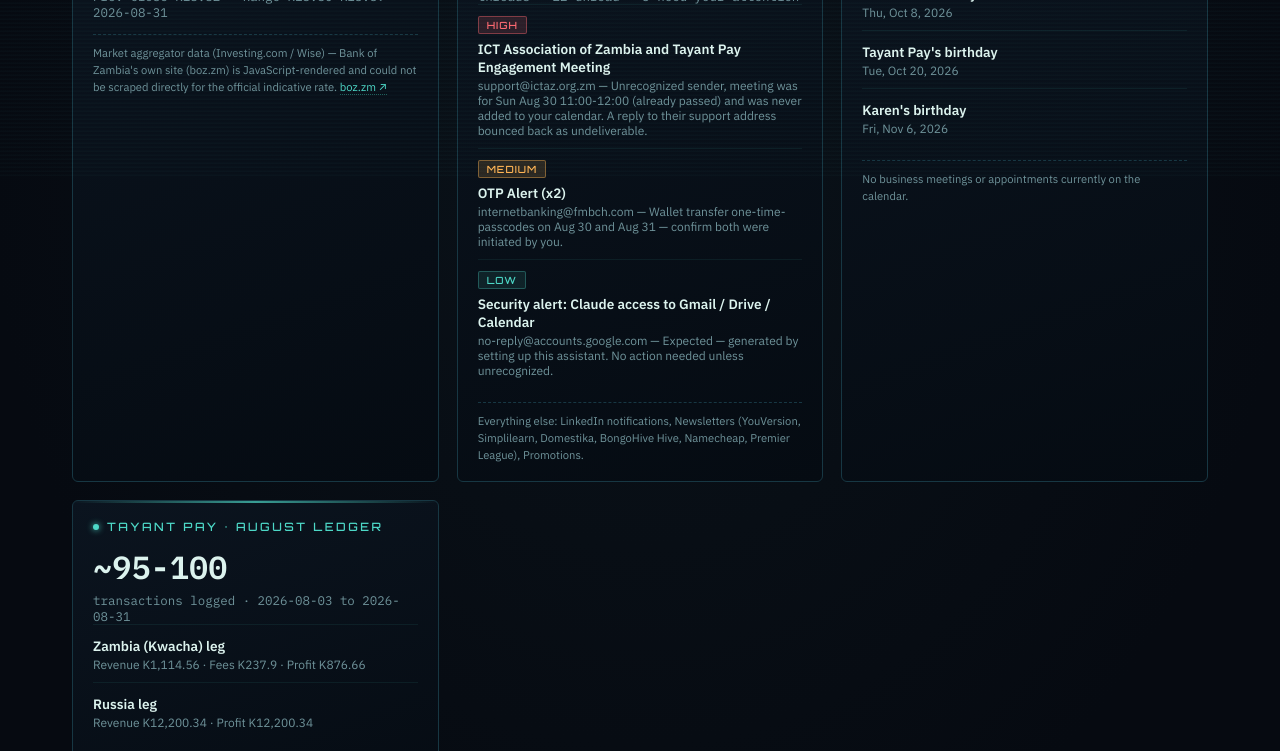
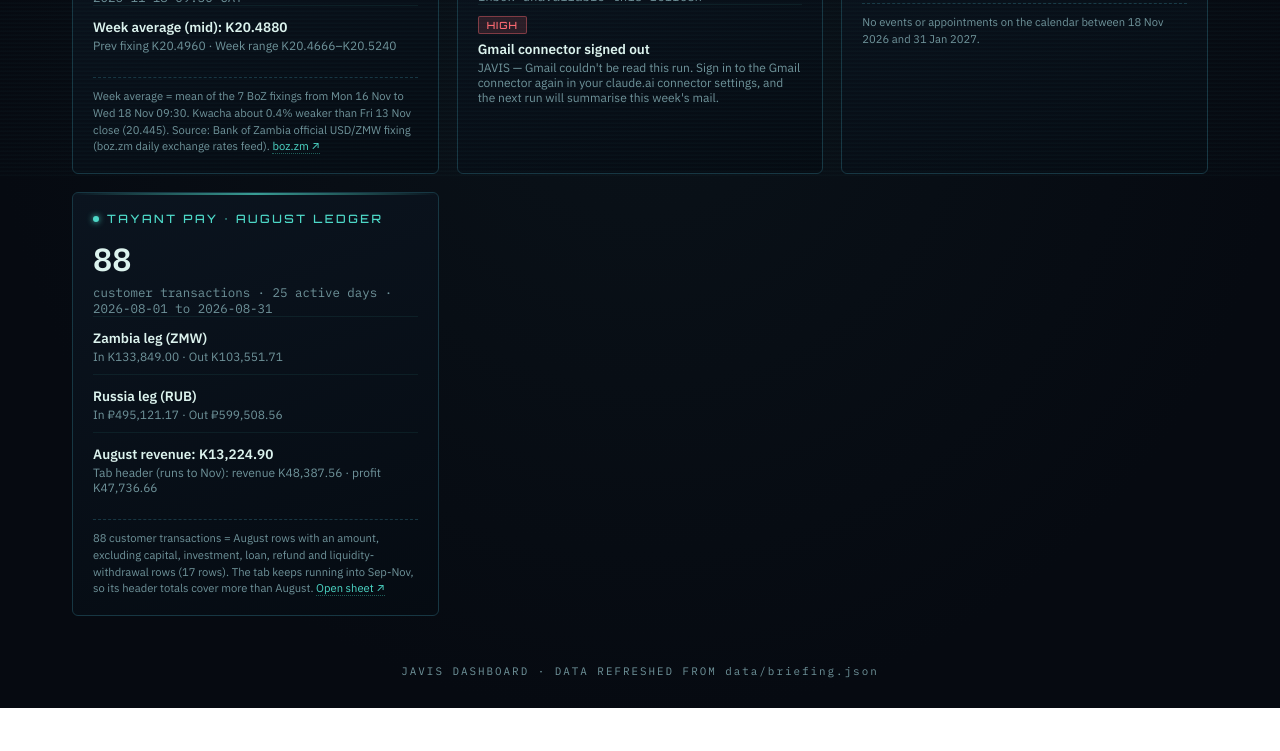
Before and after one commit to Lordsubz/Javis-sandbox, a plain HTML site: page index.html in a window 1280 px wide. Shown: the part 624-1375 px from the top of the page. After the commit the page ends 1332 px from the top, so only its background shows below. Drawn offline with Linux system fonts and the light colour scheme.

Commit message:
Refresh JAVIS briefing for 2026-11-18 and play ElevenLabs narration on wake
- USD/ZMW now from Bank of Zambia's official daily fixing feed (mid 20.5240, week avg 20.488)
- Calendar clear through Jan 2027; Gmail connector was signed out this run
- Tayant Pay August tab: 88 customer transactions, K13,224.90 revenue
- Render code updated for new fields; wake trigger plays audio/briefing-2026-11-18.mp3

Co-Authored-By: Claude Opus 5.5 <noreply@anthropic.com>
Claude-Session: https://claude.ai/code/session_0121AgKMNfMu6iW5EBhVFSvN

```diff
--- a/data/briefing.json
+++ b/data/briefing.json
@@ -1,62 +1,67 @@
 {
-  "generatedAt": "2026-08-31T13:15:00Z",
+  "generatedAt": "2026-11-18T08:45:00Z",
   "ownerEmail": "subilosichembe180@gmail.com",
   "forex": {
     "pair": "USD/ZMW",
-    "rate": 18.89,
-    "previousClose": 18.82,
-    "dayRange": { "low": 18.80, "high": 18.89 },
-    "asOf": "2026-08-31",
-    "source": "Market aggregator data (Investing.com / Wise) — Bank of Zambia's own site (boz.zm) is JavaScript-rendered and could not be scraped directly for the official indicative rate.",
+    "rate": 20.524,
+    "buying": 20.499,
+    "selling": 20.549,
+    "previousClose": 20.496,
+    "weekAverageMid": 20.488,
+    "dayRange": {
+      "low": 20.4666,
+      "high": 20.524
+    },
+    "asOf": "2026-11-18 09:30 CAT",
+    "source": "Bank of Zambia official USD/ZMW fixing (boz.zm daily exchange rates feed)",
     "sourceUrl": "https://www.boz.zm/average-exchange-rates.htm",
-    "note": "Check boz.zm directly for the Bank of Zambia's officially published mid-rate."
+    "note": "Week average = mean of the 7 BoZ fixings from Mon 16 Nov to Wed 18 Nov 09:30. Kwacha about 0.4% weaker than Fri 13 Nov close (20.445)."
   },
   "email": {
-    "windowLabel": "since Monday (this week so far)",
-    "totalThreads": 201,
-    "unreadCount": 22,
+    "windowLabel": "since Monday 16 Nov (this week so far)",
+    "totalThreads": null,
+    "unreadCount": null,
     "needsAttention": [
       {
-        "subject": "ICT Association of Zambia and Tayant Pay Engagement Meeting",
-        "from": "support@ictaz.org.zm",
-        "reason": "Unrecognized sender, meeting was for Sun Aug 30 11:00-12:00 (already passed) and was never added to your calendar. A reply to their support address bounced back as undeliverable.",
+        "subject": "Gmail connector signed out",
+        "from": "JAVIS",
+        "reason": "Gmail couldn't be read this run. Sign in to the Gmail connector again in your claude.ai connector settings, and the next run will summarise this week's mail.",
         "priority": "high"
-      },
-      {
-        "subject": "OTP Alert (x2)",
-        "from": "internetbanking@fmbch.com",
-        "reason": "Wallet transfer one-time-passcodes on Aug 30 and Aug 31 — confirm both were initiated by you.",
-        "priority": "medium"
-      },
-      {
-        "subject": "Security alert: Claude access to Gmail / Drive / Calendar",
-        "from": "no-reply@accounts.google.com",
-        "reason": "Expected — generated by setting up this assistant. No action needed unless unrecognized.",
-        "priority": "low"
       }
     ],
-    "lowPriorityCategories": ["LinkedIn notifications", "Newsletters (YouVersion, Simplilearn, Domestika, BongoHive Hive, Namecheap, Premier League)", "Promotions"]
+    "lowPriorityCategories": []
   },
   "calendar": {
     "calendarId": "subilosichembe180@gmail.com",
     "timeZone": "Africa/Maputo",
-    "upcoming": [
-      { "summary": "Britney's birthday", "start": "2026-09-04T10:00:00+02:00", "allDay": false },
-      { "summary": "Lawson's birthday", "start": "2026-10-08", "allDay": true },
-      { "summary": "Tayant Pay's birthday", "start": "2026-10-20", "allDay": true },
-      { "summary": "Karen's birthday", "start": "2026-11-06", "allDay": true }
-    ],
-    "note": "No business meetings or appointments currently on the calendar."
+    "upcoming": [],
+    "note": "No events or appointments on the calendar between 18 Nov 2026 and 31 Jan 2027."
   },
   "tayantPay": {
     "sourceFile": "pheonix Tayant transaction records",
     "sourceFileUrl": "https://docs.google.com/spreadsheets/d/1Uo19c6aqz1Ntb1RqragtEmLX-6JwHzZUMxyFRTaz_RU/edit",
     "tab": "August",
-    "period": "2026-08-03 to 2026-08-31",
-    "approxTransactionCount": "95-100",
-    "zambiaLeg": { "currency": "ZMW", "revenue": 1114.56, "fees": 237.90, "profit": 876.66 },
-    "russiaLeg": { "currency": "ZMW-equivalent", "revenue": 12200.34, "fees": 0, "profit": 12200.34 },
-    "closingBalanceZMW": 110626.56,
-    "note": "Manually-maintained ledger; transaction count is an estimate from raw row counts, not a formula in the sheet."
-  }
+    "period": "2026-08-01 to 2026-08-31",
+    "approxTransactionCount": "88",
+    "activeDays": 25,
+    "zambiaLeg": {
+      "currency": "ZMW",
+      "inflow": 133849.0,
+      "outflow": 103551.71
+    },
+    "russiaLeg": {
+      "currency": "RUB",
+      "inflow": 495121.17,
+      "outflow": 599508.56
+    },
+    "augustRevenueZMW": 13224.9,
+    "tabHeaderTotals": {
+      "revenueZMW": 48387.56,
+      "feesZMW": 650.9,
+      "profitZMW": 47736.66,
+      "russiaRevenue": 12200.34
+    },
+    "note": "88 customer transactions = August rows with an amount, excluding capital, investment, loan, refund and liquidity-withdrawal rows (17 rows). The tab keeps running into Sep-Nov, so its header totals cover more than August."
+  },
+  "audioUrl": "audio/briefing-2026-11-18.mp3"
 }
--- a/index.html
+++ b/index.html
@@ -170,65 +170,70 @@
 // Fallback copy of data/briefing.json for when the page is opened via file://
 // (local fetch() is blocked by CORS in that mode). Keep in sync with data/briefing.json.
 window.__EMBEDDED_BRIEFING__ = {
-  "generatedAt": "2026-08-31T13:15:00Z",
+  "generatedAt": "2026-11-18T08:45:00Z",
+  "audioUrl": "audio/briefing-2026-11-18.mp3",
   "ownerEmail": "subilosichembe180@gmail.com",
   "forex": {
     "pair": "USD/ZMW",
-    "rate": 18.89,
-    "previousClose": 18.82,
-    "dayRange": { "low": 18.80, "high": 18.89 },
-    "asOf": "2026-08-31",
-    "source": "Market aggregator data (Investing.com / Wise) — Bank of Zambia's own site (boz.zm) is JavaScript-rendered and could not be scraped directly for the official indicative rate.",
+    "rate": 20.524,
+    "buying": 20.499,
+    "selling": 20.549,
+    "previousClose": 20.496,
+    "weekAverageMid": 20.488,
+    "dayRange": {
+      "low": 20.4666,
+      "high": 20.524
+    },
+    "asOf": "2026-11-18 09:30 CAT",
+    "source": "Bank of Zambia official USD/ZMW fixing (boz.zm daily exchange rates feed)",
     "sourceUrl": "https://www.boz.zm/average-exchange-rates.htm",
-    "note": "Check boz.zm directly for the Bank of Zambia's officially published mid-rate."
+    "note": "Week average = mean of the 7 BoZ fixings from Mon 16 Nov to Wed 18 Nov 09:30. Kwacha about 0.4% weaker than Fri 13 Nov close (20.445)."
   },
   "email": {
-    "windowLabel": "since Monday (this week so far)",
-    "totalThreads": 201,
-    "unreadCount": 22,
+    "windowLabel": "since Monday 16 Nov (this week so far)",
+    "totalThreads": null,
+    "unreadCount": null,
     "needsAttention": [
       {
-        "subject": "ICT Association of Zambia and Tayant Pay Engagement Meeting",
-        "from": "support@ictaz.org.zm",
-        "reason": "Unrecognized sender, meeting was for Sun Aug 30 11:00-12:00 (already passed) and was never added to your calendar. A reply to their support address bounced back as undeliverable.",
+        "subject": "Gmail connector signed out",
+        "from": "JAVIS",
+        "reason": "Gmail couldn't be read this run. Sign in to the Gmail connector again in your claude.ai connector settings, and the next run will summarise this week's mail.",
         "priority": "high"
-      },
-      {
-        "subject": "OTP Alert (x2)",
-        "from": "internetbanking@fmbch.com",
-        "reason": "Wallet transfer one-time-passcodes on Aug 30 and Aug 31 — confirm both were initiated by you.",
-        "priority": "medium"
-      },
-      {
-        "subject": "Security alert: Claude access to Gmail / Drive / Calendar",
-        "from": "no-reply@accounts.google.com",
-        "reason": "Expected — generated by setting up this assistant. No action needed unless unrecognized.",
-        "priority": "low"
       }
     ],
-    "lowPriorityCategories": ["LinkedIn notifications", "Newsletters (YouVersion, Simplilearn, Domestika, BongoHive Hive, Namecheap, Premier League)", "Promotions"]
+    "lowPriorityCategories": []
   },
   "calendar": {
     "calendarId": "subilosichembe180@gmail.com",
     "timeZone": "Africa/Maputo",
-    "upcoming": [
-      { "summary": "Britney's birthday", "start": "2026-09-04T10:00:00+02:00", "allDay": false },
-      { "summary": "Lawson's birthday", "start": "2026-10-08", "allDay": true },
-      { "summary": "Tayant Pay's birthday", "start": "2026-10-20", "allDay": true },
-      { "summary": "Karen's birthday", "start": "2026-11-06", "allDay": true }
-    ],
-    "note": "No business meetings or appointments currently on the calendar."
+    "upcoming": [],
+    "note": "No events or appointments on the calendar between 18 Nov 2026 and 31 Jan 2027."
   },
   "tayantPay": {
     "sourceFile": "pheonix Tayant transaction records",
     "sourceFileUrl": "https://docs.google.com/spreadsheets/d/1Uo19c6aqz1Ntb1RqragtEmLX-6JwHzZUMxyFRTaz_RU/edit",
     "tab": "August",
-    "period": "2026-08-03 to 2026-08-31",
-    "approxTransactionCount": "95-100",
-    "zambiaLeg": { "currency": "ZMW", "revenue": 1114.56, "fees": 237.90, "profit": 876.66 },
-    "russiaLeg": { "currency": "ZMW-equivalent", "revenue": 12200.34, "fees": 0, "profit": 12200.34 },
-    "closingBalanceZMW": 110626.56,
-    "note": "Manually-maintained ledger; transaction count is an estimate from raw row counts, not a formula in the sheet."
+    "period": "2026-08-01 to 2026-08-31",
+    "approxTransactionCount": "88",
+    "activeDays": 25,
+    "zambiaLeg": {
+      "currency": "ZMW",
+      "inflow": 133849.0,
+      "outflow": 103551.71
+    },
+    "russiaLeg": {
+      "currency": "RUB",
+      "inflow": 495121.17,
+      "outflow": 599508.56
+    },
+    "augustRevenueZMW": 13224.9,
+    "tabHeaderTotals": {
+      "revenueZMW": 48387.56,
+      "feesZMW": 650.9,
+      "profitZMW": 47736.66,
+      "russiaRevenue": 12200.34
+    },
+    "note": "88 customer transactions = August rows with an amount, excluding capital, investment, loan, refund and liquidity-withdrawal rows (17 rows). The tab keeps running into Sep-Nov, so its header totals cover more than August."
   }
 };
 
@@ -255,13 +260,19 @@ function fmtDate(iso, allDay){
 function renderDashboard(d){
   const grid = document.getElementById('grid');
   grid.innerHTML = '';
+  const K = n => 'K' + Number(n).toLocaleString(undefined,{minimumFractionDigits:2, maximumFractionDigits:2});
+  const f = d.forex;
 
   // Forex panel
   grid.appendChild(panel(`
-    <h2><span class="dot"></span>${d.forex.pair} &middot; Bank of Zambia reference</h2>
-    <div class="big-stat">K${d.forex.rate.toFixed(2)}</div>
-    <div class="sub-stat">Prev close K${d.forex.previousClose.toFixed(2)} &middot; Range K${d.forex.dayRange.low.toFixed(2)}&ndash;K${d.forex.dayRange.high.toFixed(2)} &middot; ${d.forex.asOf}</div>
-    <div class="foot-note">${d.forex.source} <a href="${d.forex.sourceUrl}" target="_blank" style="color:var(--accent)">boz.zm &#8599;</a></div>
+    <h2><span class="dot"></span>${f.pair} &middot; Bank of Zambia</h2>
+    <div class="big-stat">K${f.rate.toFixed(4)}</div>
+    <div class="sub-stat">Mid-rate &middot; Buy K${f.buying.toFixed(4)} &middot; Sell K${f.selling.toFixed(4)} &middot; ${f.asOf}</div>
+    <div class="item">
+      <div class="title">Week average (mid): K${f.weekAverageMid.toFixed(4)}</div>
+      <div class="meta">Prev fixing K${f.previousClose.toFixed(4)} &middot; Week range K${f.dayRange.low.toFixed(4)}&ndash;K${f.dayRange.high.toFixed(4)}</div>
+    </div>
+    <div class="foot-note">${f.note} Source: ${f.source}. <a href="${f.sourceUrl}" target="_blank" style="color:var(--accent)">boz.zm &#8599;</a></div>
   `));
 
   // Email panel
@@ -272,21 +283,22 @@ function renderDashboard(d){
       <div class="meta">${e.from} &mdash; ${e.reason}</div>
     </div>
   `).join('');
+  const hasCounts = d.email.totalThreads != null;
   grid.appendChild(panel(`
     <h2><span class="dot"></span>Inbox ${d.email.windowLabel}</h2>
-    <div class="big-stat">${d.email.totalThreads}</div>
-    <div class="sub-stat">threads &middot; ${d.email.unreadCount} unread &middot; ${d.email.needsAttention.length} need your attention</div>
+    <div class="big-stat">${hasCounts ? d.email.totalThreads : '&mdash;'}</div>
+    <div class="sub-stat">${hasCounts ? `threads &middot; ${d.email.unreadCount} unread &middot; ${d.email.needsAttention.length} need your attention` : 'inbox unavailable this refresh'}</div>
     ${emailItems}
-    <div class="foot-note">Everything else: ${d.email.lowPriorityCategories.join(', ')}.</div>
+    ${d.email.lowPriorityCategories.length ? `<div class="foot-note">Everything else: ${d.email.lowPriorityCategories.join(', ')}.</div>` : ''}
   `));
 
   // Calendar panel
-  const calItems = d.calendar.upcoming.map(ev => `
+  const calItems = d.calendar.upcoming.length ? d.calendar.upcoming.map(ev => `
     <div class="item">
       <div class="title">${ev.summary}</div>
       <div class="meta">${fmtDate(ev.start, ev.allDay)}</div>
     </div>
-  `).join('');
+  `).join('') : `<div class="big-stat">0</div><div class="sub-stat">upcoming events</div>`;
   grid.appendChild(panel(`
     <h2><span class="dot"></span>Upcoming &middot; ${d.calendar.timeZone}</h2>
     ${calItems}
@@ -297,17 +309,21 @@ function renderDashboard(d){
   const t = d.tayantPay;
   grid.appendChild(panel(`
     <h2><span class="dot"></span>Tayant Pay &middot; ${t.tab} ledger</h2>
-    <div class="big-stat">~${t.approxTransactionCount}</div>
-    <div class="sub-stat">transactions logged &middot; ${t.period}</div>
+    <div class="big-stat">${t.approxTransactionCount}</div>
+    <div class="sub-stat">customer transactions &middot; ${t.activeDays} active days &middot; ${t.period}</div>
     <div class="item">
-      <div class="title">Zambia (Kwacha) leg</div>
-      <div class="meta">Revenue K${t.zambiaLeg.revenue.toLocaleString()} &middot; Fees K${t.zambiaLeg.fees.toLocaleString()} &middot; Profit K${t.zambiaLeg.profit.toLocaleString()}</div>
+      <div class="title">Zambia leg (ZMW)</div>
+      <div class="meta">In ${K(t.zambiaLeg.inflow)} &middot; Out ${K(t.zambiaLeg.outflow)}</div>
     </div>
     <div class="item">
-      <div class="title">Russia leg</div>
-      <div class="meta">Revenue K${t.russiaLeg.revenue.toLocaleString()} &middot; Profit K${t.russiaLeg.profit.toLocaleString()}</div>
+      <div class="title">Russia leg (RUB)</div>
+      <div class="meta">In &#8381;${t.russiaLeg.inflow.toLocaleString()} &middot; Out &#8381;${t.russiaLeg.outflow.toLocaleString()}</div>
     </div>
-    <div class="foot-note">Closing balance K${t.closingBalanceZMW.toLocaleString()}. ${t.note} <a href="${t.sourceFileUrl}" target="_blank" style="color:var(--accent)">Open sheet &#8599;</a></div>
+    <div class="item">
+      <div class="title">August revenue: ${K(t.augustRevenueZMW)}</div>
+      <div class="meta">Tab header (runs to Nov): revenue ${K(t.tabHeaderTotals.revenueZMW)} &middot; profit ${K(t.tabHeaderTotals.profitZMW)}</div>
+    </div>
+    <div class="foot-note">${t.note} <a href="${t.sourceFileUrl}" target="_blank" style="color:var(--accent)">Open sheet &#8599;</a></div>
   `));
 
   document.getElementById('status-line').textContent = 'BRIEFING READY';
@@ -322,12 +338,17 @@ function panel(html){
 }
 
 function buildSpokenBriefing(d){
-  const attn = d.email.needsAttention.map(e => `${e.subject}, from ${e.from}: ${e.reason}`).join('. ');
-  const cal = d.calendar.upcoming.map(ev => `${ev.summary} on ${fmtDate(ev.start, ev.allDay)}`).join(', ');
-  return `Good day. The Kwacha is trading at ${d.forex.rate} per US dollar, up from a previous close of ${d.forex.previousClose}. `
-    + `You have ${d.email.totalThreads} email threads ${d.email.windowLabel}, with ${d.email.needsAttention.length} needing your attention: ${attn}. `
-    + `Your next upcoming events are: ${cal}. `
-    + `On Tayant Pay: the August ledger logs roughly ${d.tayantPay.approxTransactionCount} transactions, with a Zambia leg profit of ${d.tayantPay.zambiaLeg.profit} kwacha, closing the month at a balance of ${d.tayantPay.closingBalanceZMW} kwacha.`;
+  const f = d.forex, t = d.tayantPay;
+  const attn = d.email.needsAttention.map(e => `${e.subject}: ${e.reason.replace(/\.$/,"")}`).join('. ');
+  const cal = d.calendar.upcoming.length
+    ? 'Your upcoming events are: ' + d.calendar.upcoming.map(ev => `${ev.summary} on ${fmtDate(ev.start, ev.allDay)}`).join(', ') + '. '
+    : 'Your calendar is clear, with no upcoming events or appointments. ';
+  const mail = d.email.totalThreads != null
+    ? `You have ${d.email.totalThreads} email threads ${d.email.windowLabel}, with ${d.email.needsAttention.length} needing your attention: ${attn}. `
+    : `About your email: ${attn}. `;
+  return `Welcome home. The Bank of Zambia mid-rate is ${f.rate.toFixed(2)} kwacha per US dollar, and this week's average is ${f.weekAverageMid.toFixed(2)}. `
+    + mail + cal
+    + `On Tayant Pay: the August ledger shows about ${t.approxTransactionCount} customer transactions over ${t.activeDays} active days, with roughly ${Math.round(t.augustRevenueZMW).toLocaleString()} kwacha in revenue.`;
 }
 
 function setSignal(id, text, on){
@@ -433,7 +454,16 @@ function activate(){
   document.getElementById('status-line').textContent = 'ACTIVE';
   document.getElementById('cue').textContent = 'Welcome home. Here is your briefing.';
   document.getElementById('transcript').textContent = '';
-  if(state.data){ speak(buildSpokenBriefing(state.data)); }
+  if(!state.data) return;
+  const fallback = () => speak(buildSpokenBriefing(state.data));
+  if(state.data.audioUrl){
+    // Pre-recorded narration of this briefing; fall back to browser speech if it can't play.
+    const a = new Audio(state.data.audioUrl);
+    document.body.classList.add('speaking');
+    setSignal('sig-voice', 'SPEAKING', true);
+    a.onended = () => { document.body.classList.remove('speaking'); setSignal('sig-voice', 'STANDBY', false); };
+    a.play().catch(() => { document.body.classList.remove('speaking'); fallback(); });
+  } else { fallback(); }
 }
 
 document.getElementById('wake-btn').addEventListener('click', () => {
```
Also changed, not shown: 2 other files.
